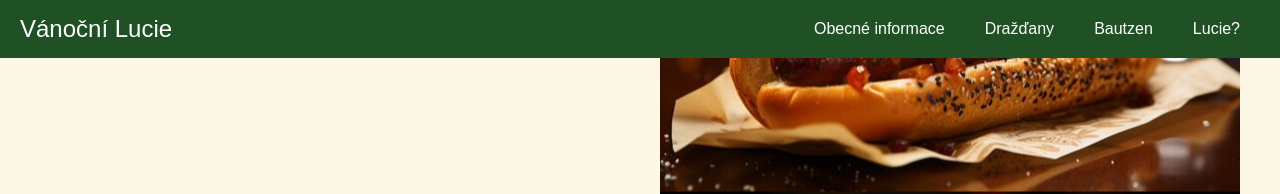
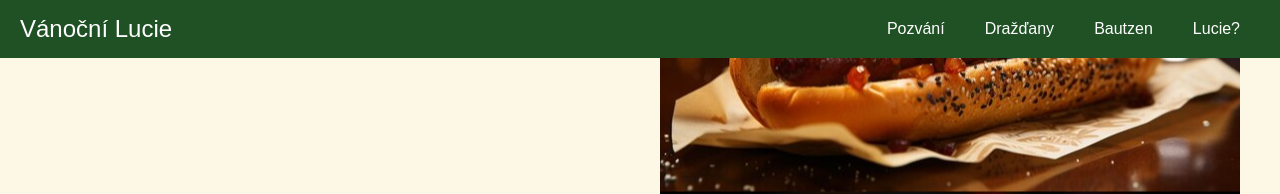
Before and after one commit to kefiiiiR/vanocni_lucie, a plain HTML site: page index.html in a window 1280 px wide. Shown: the top 194 px of the page. Drawn offline with Linux system fonts and the light colour scheme.

Commit message:
Update index.html

```diff
--- a/index.html
+++ b/index.html
@@ -11,7 +11,7 @@
         <div class="logo">Vánoční Lucie</div>
         <nav>
             <ul>
-                <li><a href="#info">Obecné informace</a></li>
+                <li><a href="#info">Pozvání</a></li>
                 <li><a href="#day1">Dražďany</a></li>
                 <li><a href="#day2">Bautzen</a></li>
                 <li><a href="#contact">Lucie?</a></li>
```
